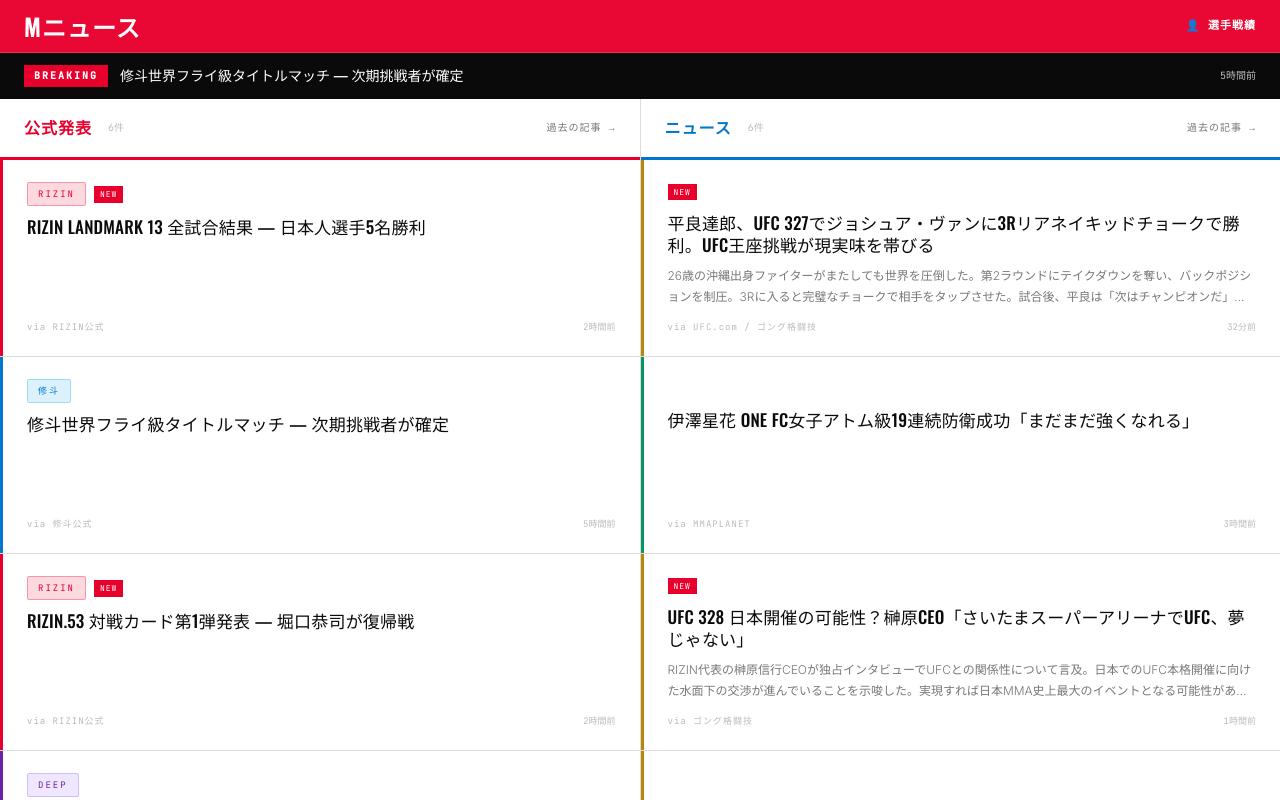
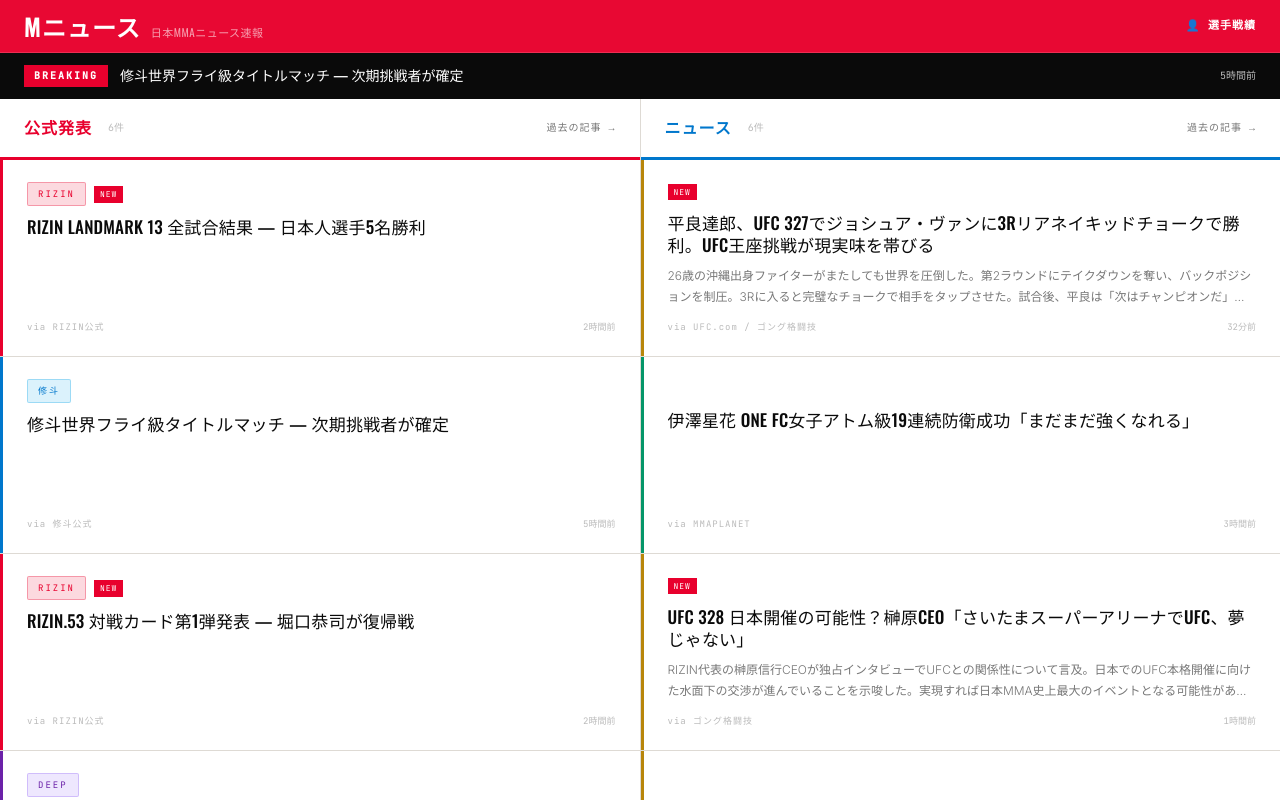
Before and after one commit to mnews-mma/mnews, a Next.js app: page / in a window 1280 px wide. Shown: the top 800 px of the page. Built offline with nearby package versions, Linux system fonts and the light colour scheme; no server answers.

Commit message:
Add 日本MMAニュース速報 tagline next to logo in nav
Co-Authored-By: Claude Sonnet 4.6 <noreply@anthropic.com>

```diff
--- a/src/app/globals.css
+++ b/src/app/globals.css
@@ -90,6 +90,14 @@ nav {
 }
 .logo-news {
   color: #fff;
+}
+.logo-tagline {
+  font-size: 11px;
+  font-weight: 400;
+  letter-spacing: 0.5px;
+  color: rgba(255, 255, 255, 0.6);
+  margin-left: 10px;
+  white-space: nowrap;
 }
 
 .nav-right {
--- a/src/components/Nav.tsx
+++ b/src/components/Nav.tsx
@@ -6,6 +6,7 @@ export default function Nav() {
       <div className="nav-top">
         <Link href="/" className="logo">
           <span className="logo-news">Mニュース</span>
+          <span className="logo-tagline">日本MMAニュース速報</span>
         </Link>
         <div className="nav-right">
           <Link href="/fighters" className="nav-fighters-link">
```
